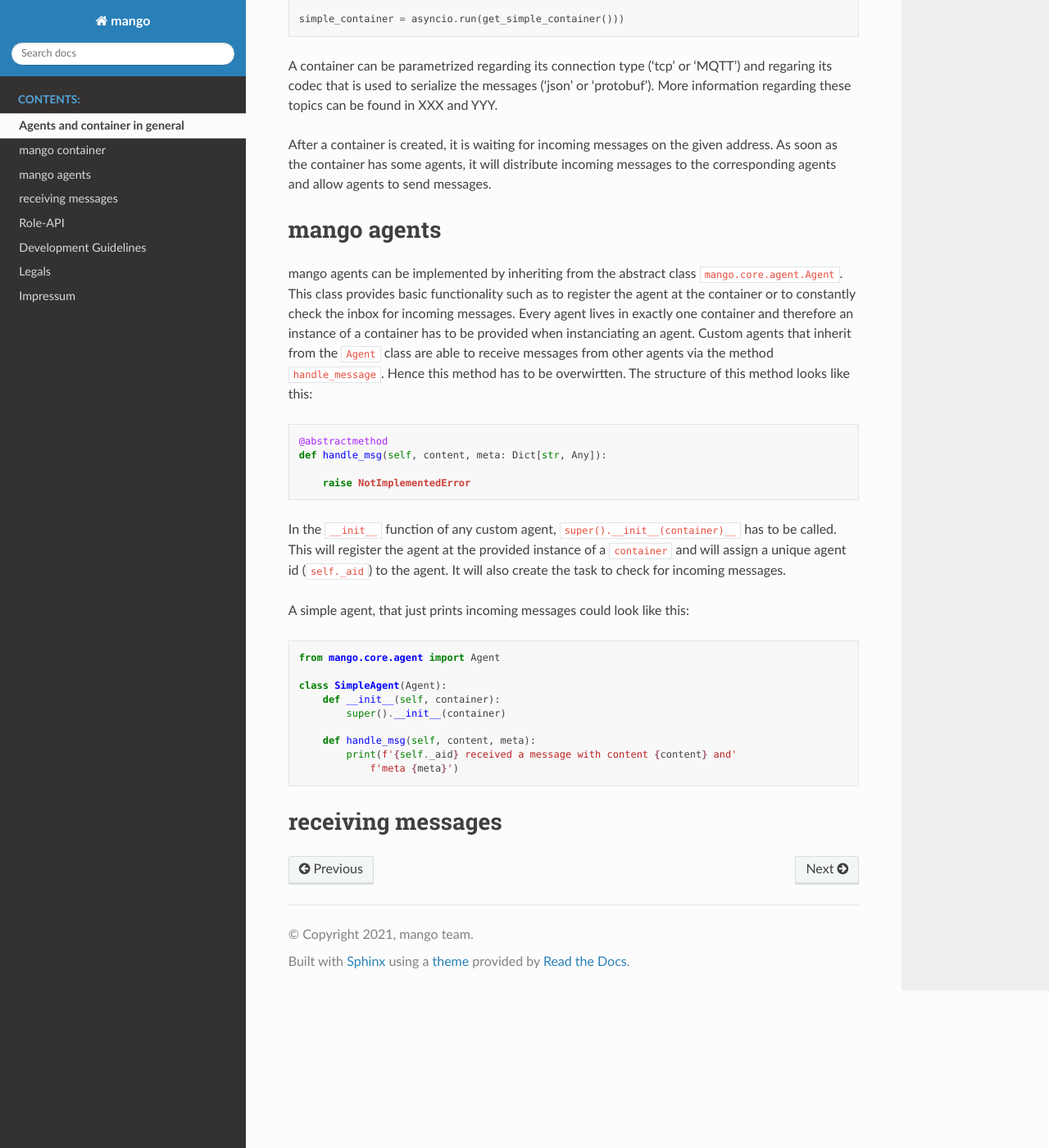
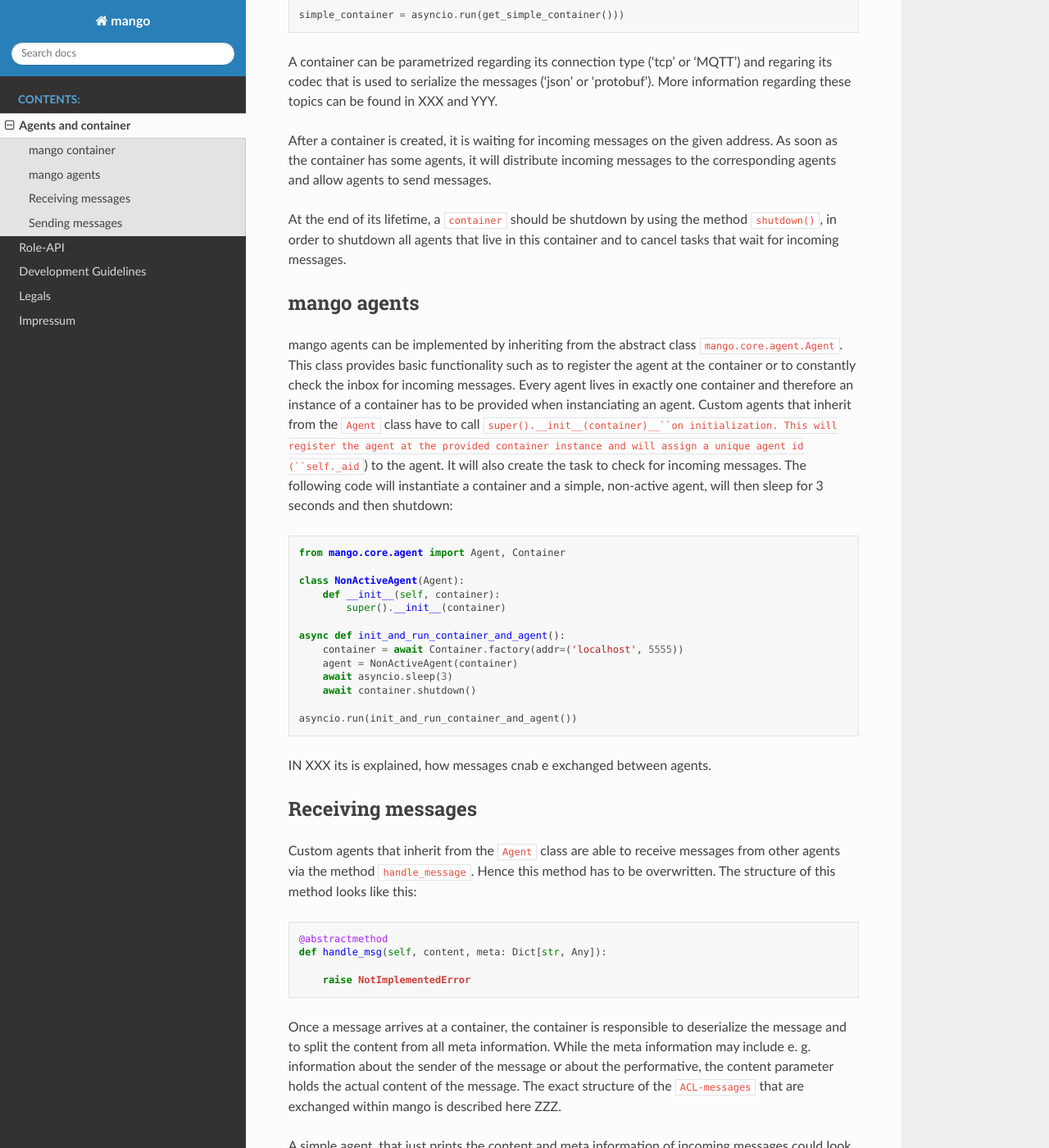
Before and after one commit to OFFIS-DAI/mango, a Sphinx documentation site: the page built from docs/source/agents-container.rst, in a window 1280 px wide and 1400 px high, scrolled down 760 px. Shown: the whole window at 82% size. Built offline with Sphinx 7.4.7 and the Read the Docs theme 2.0.0, drawn with Linux system fonts in a browser that asks for light colours; formulas are drawn with MathJax 3; pages that are not in the unit, such as notebooks, are missing from menus; some of the changed text lies outside the part shown.

Commit message:
Update agents-container.rst

```diff
--- a/docs/source/agents-container.rst
+++ b/docs/source/agents-container.rst
@@ -1,11 +1,12 @@
 ========
-Agents and container in general
+Agents and container
 ========
 You can think of agents as independent pieces of software running in parallel. Agents are able to perceive their environment, receive some input and create some output. In order to speed up message exchange between agents that run on the same physical hardware, agents usually live in ``container``. This structure allows agents from the same container to excahnge messages without having to send it thorugh the network. A container is responsible for everything regarding the message distribution between agents.
 
-========
+***************
 mango container
-========
+***************
+
 In mango container are created using the classmethod ``mango.core.container.Container.factory``:
 
 .. code-block:: python3
@@ -34,12 +35,39 @@
 
 After a container is created, it is waiting for incoming messages on the given address. As soon as the container has some agents, it will distribute incoming messages to the corresponding agents and allow agents to send messages.
 
-========
+At the end of its lifetime, a ``container`` should be shutdown by using the method ``shutdown()``, in order to shutdown all agents that live in this container and to cancel tasks that wait for incoming messages.
+
+***************
 mango agents
-========
+***************
 mango agents can be implemented by inheriting from the abstract class ``mango.core.agent.Agent``. This class provides
 basic functionality such as to register the agent at the container or to constantly check the inbox for incoming messages. Every agent lives in exactly one container and therefore an instance of a container has to be provided when instanciating an agent.
-Custom agents that inherit from the ``Agent`` class are able to receive messages from other agents via the method ``handle_message``. Hence this method has to be overwirtten. The structure of this method looks like this:
+Custom agents that inherit from the ``Agent`` class have to call ``super().__init__(container)__``on initialization. This will register the agent at the provided container instance and will assign a unique agent id (``self._aid``) to the agent. It will also create the task to check for incoming messages. The following code will instantiate a container and a simple, non-active agent, will then sleep for 3 seconds and then shutdown:
+
+
+.. code-block:: python3
+
+    from mango.core.agent import Agent, Container
+
+    class NonActiveAgent(Agent):
+        def __init__(self, container):
+            super().__init__(container)
+
+    async def init_and_run_container_and_agent():
+        container = await Container.factory(addr=('localhost', 5555))
+        agent = NonActiveAgent(container)
+        await asyncio.sleep(3)
+        await container.shutdown()
+
+    asyncio.run(init_and_run_container_and_agent())
+
+IN XXX its is explained, how messages cnab e exchanged between agents.
+
+
+***************
+Receiving messages
+***************
+Custom agents that inherit from the ``Agent`` class are able to receive messages from other agents via the method ``handle_message``. Hence this method has to be overwritten. The structure of this method looks like this:
 
 .. code-block:: python3
 
@@ -48,17 +76,15 @@
 
         raise NotImplementedError
 
+Once a message arrives at a container, the container is responsible to deserialize the message and to split the content from all meta information. While the meta information may include e. g.  information about the sender of the message or about the performative, the content parameter holds the actual content of the message. The exact structure of the ``ACL-messages`` that are exchanged within mango is described here ZZZ.
 
-
-In the ``__init__`` function of any custom agent, ``super().__init__(container)__`` has to be called. This will register the agent at the provided instance of a ``container`` and will assign a unique agent id (``self._aid``) to the agent. It will also create the task to check for incoming messages.
-
-A simple agent, that just prints incoming messages could look like this:
+A simple agent, that just prints the content and meta information of incoming messages could look like this:
 
 .. code-block:: python3
 
     from mango.core.agent import Agent
 
-    class SimpleAgent(Agent):
+    class SimpleReceivingAgent(Agent):
         def __init__(self, container):
             super().__init__(container)
 
@@ -67,6 +93,26 @@
                 f'meta {meta}')
 
 
-========
-receiving messages
-========
+***************
+Sending messages
+***************
+
+Agents are able to send messages to other agents via the container method send_message:
+
+.. code-block:: python3
+
+    async def send_message(self, content,
+                            receiver_addr: Union[str, Tuple[str, int]], *,
+                            receiver_id: Optional[str] = None,
+                            create_acl: bool = False,
+                            acl_metadata: Optional[Dict[str, Any]] = None,
+                            mqtt_kwargs: Dict[str, Any] = None,
+                            ) -> bool:
+
+To send a tcp_message, the receiver address and receiver id (the agent id of the receiving agent) has to be provided. This is how a simple 'hello world' message could be within an agent:
+
+.. code-block:: python3
+
+    self.container.send_message(content='hello world', receiver_addr=('localhost',5556), receiver_id='agent_0, create_acl=True)
+
+By setting the parameter ``create_acl`` the container autmatically wraps all provided information into an acl message.
```
